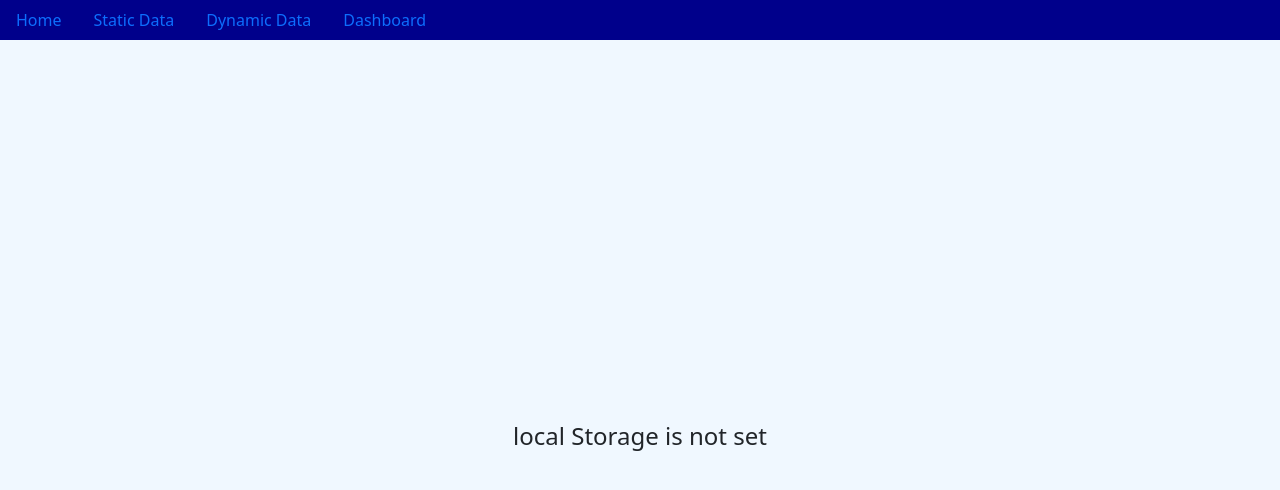
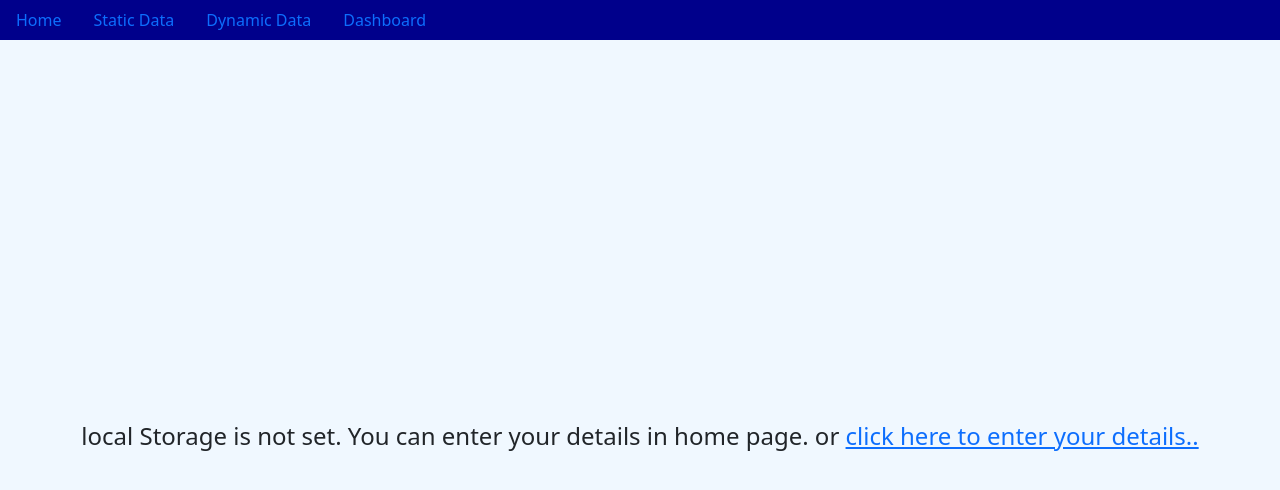
Before and after one commit to Deena-D-Cutinha/my-app, a React (Create React App) app: page /dashboard in a window 1280 px wide. Shown: the top 490 px of the page. Built offline with nearby package versions, Linux system fonts and the light colour scheme.

Commit message:
Update Dashboard.js

```diff
--- a/src/Components/Dashboard.js
+++ b/src/Components/Dashboard.js
@@ -13,7 +13,11 @@ export default class Dashboard extends Component {
         )}
 
         {!(window.localStorage.userName || window.localStorage.inputMsg) && (
-          <h4> local Storage is not set</h4>
+          <h4>
+            {" "}
+            local Storage is not set. You can enter your details in home page.
+            or <a href="/home">click here to enter your details..</a>
+          </h4>
         )}
       </div>
     );
```
